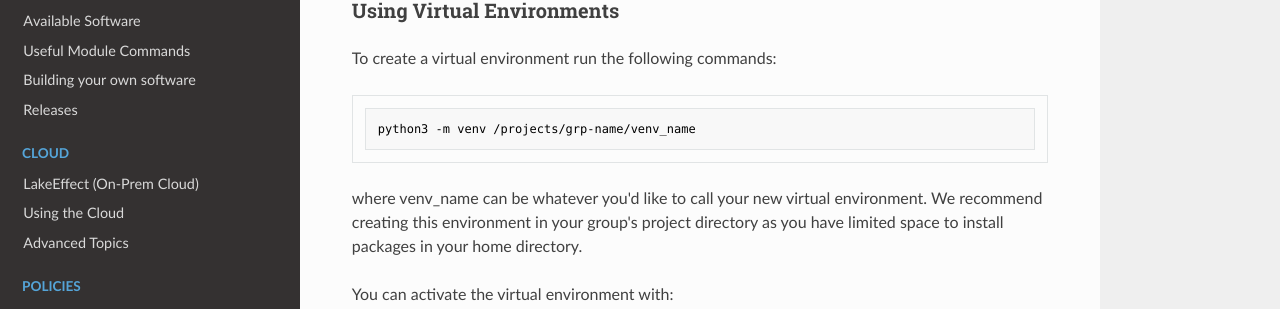
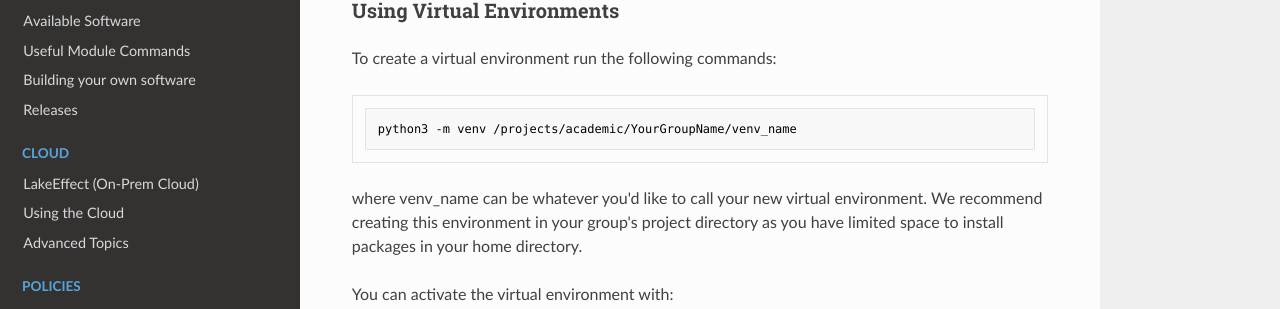
Before and after one commit to ubccr/ccrdocs, an MkDocs documentation site: the page built from pages/howto/python.md, in a window 1280 px wide and 900 px high, scrolled down 1562 px. Shown: the part 138-447 px from the top of the window. Built offline with MkDocs 1.6.1, drawn with Linux system fonts in a browser that asks for light colours; nearby versions of some CDN libraries.

Commit message:
Update pages/howto/python.md
Co-authored-by: Dori Sajdak <djm29@buffalo.edu>

````diff
--- a/pages/howto/python.md
+++ b/pages/howto/python.md
@@ -44,7 +44,7 @@ Typical python workflows involve creating virtual environments and installing pa
 To create a virtual environment run the following commands:
 
 ```
-python3 -m venv /projects/grp-name/venv_name
+python3 -m venv /projects/academic/YourGroupName/venv_name
 ```
 
 where venv_name can be whatever you'd like to call your new virtual environment. We recommend creating this environment in your group's project directory as you have limited space to install packages in your home directory.
````
